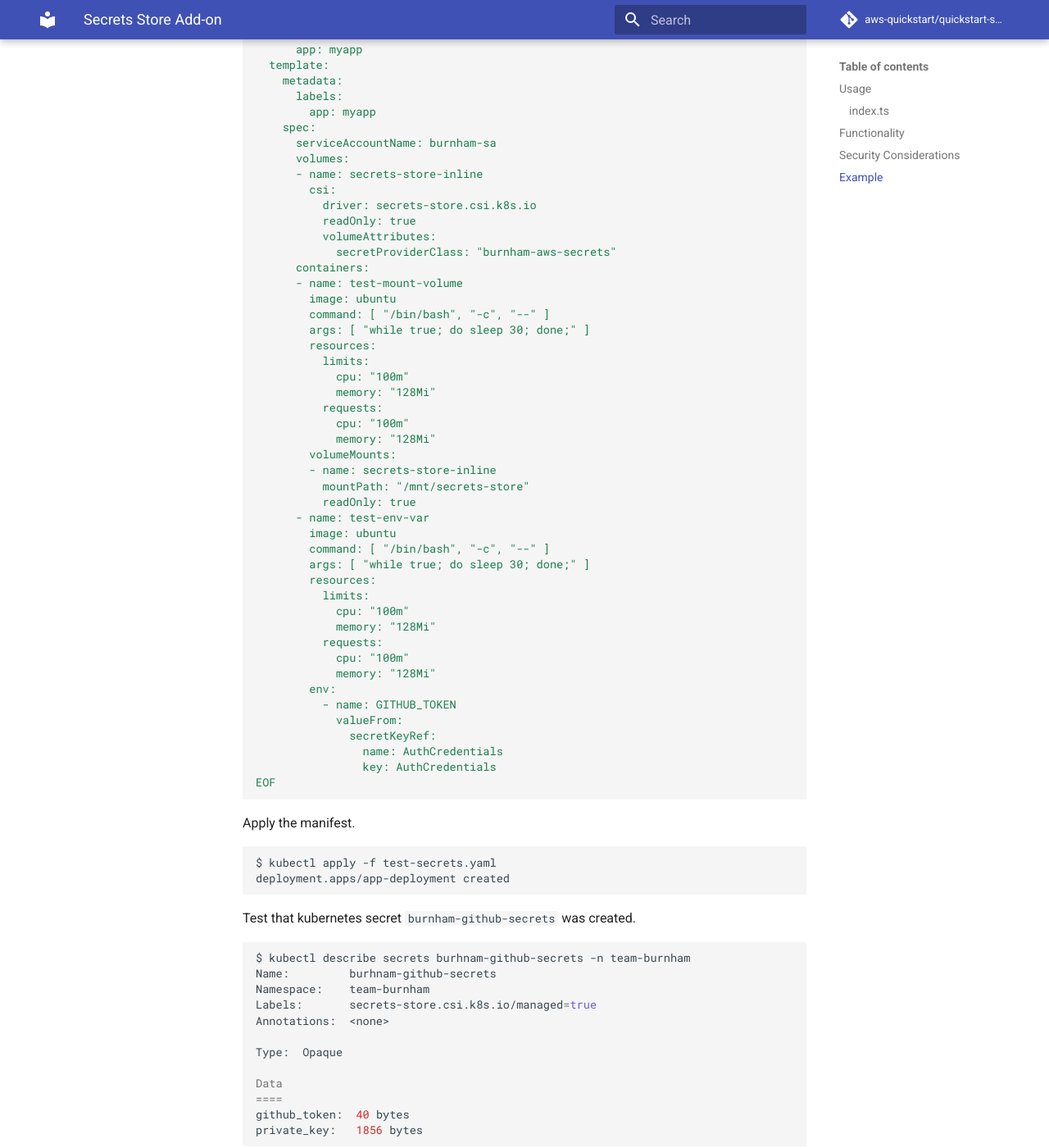
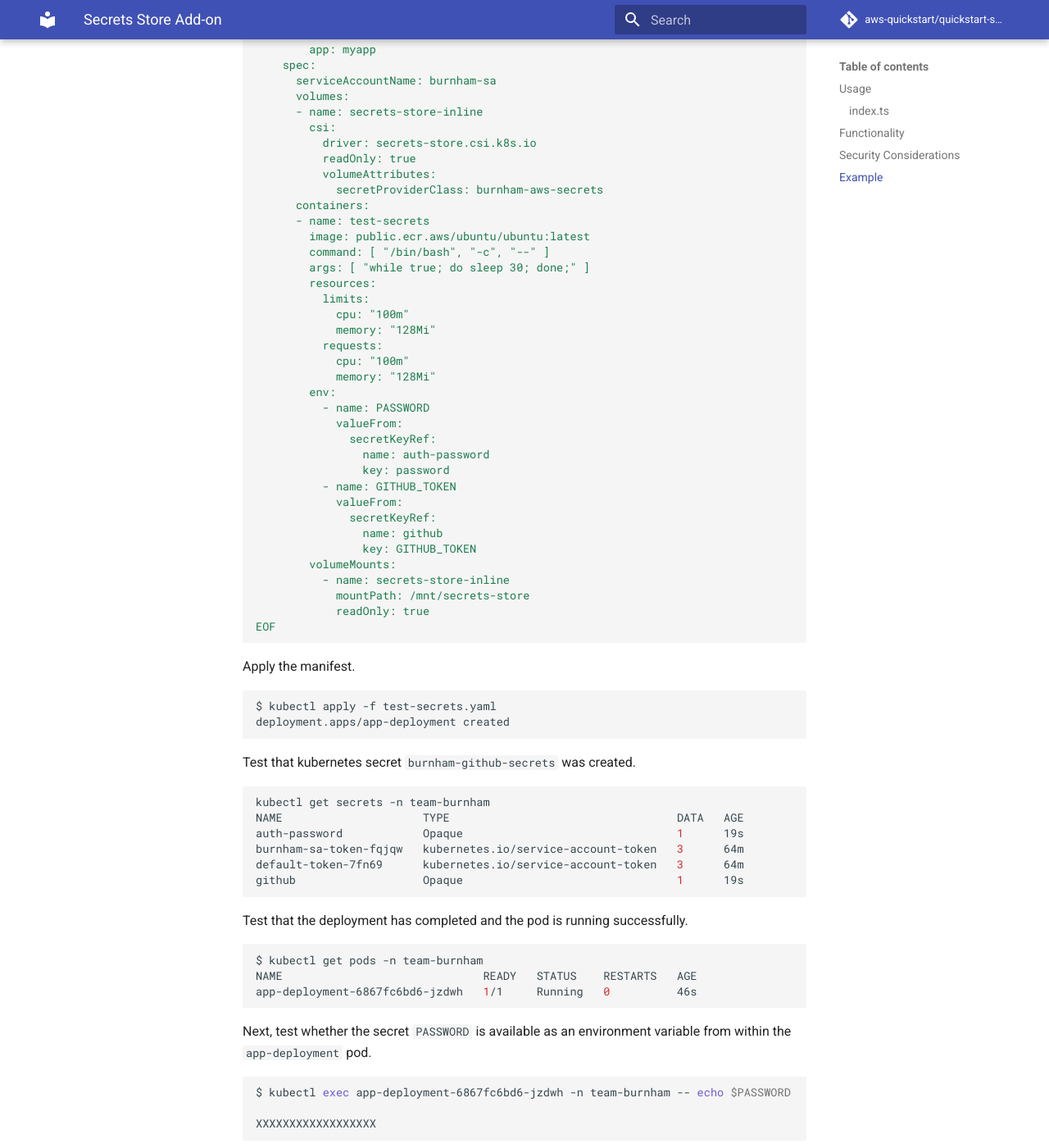
Before and after one commit to aws-quickstart/cdk-eks-blueprints, an MkDocs documentation site: the page built from docs/addons/secrets-store.md, in a window 1280 px wide and 1400 px high, scrolled down 2702 px. Shown: the whole window at 82% size. Built offline with MkDocs 1.6.1 and Material for MkDocs 9.7.7, drawn with Linux system fonts in a browser that asks for light colours; comment, search, counter and statistics services are not loaded; some of the changed text lies outside the part shown.

Commit message:
everything works as expected, finally

````diff
--- a/cdk.json
+++ b/cdk.json
@@ -5,6 +5,7 @@
         "@aws-cdk/core:enableStackNameDuplicates": "true",
         "aws-cdk:enableDiffNoFail": "true",
         "@aws-cdk/core:stackRelativeExports": "true",
+        "@aws-cdk/aws-secretsmanager:parseOwnedSecretName": "true",
         "eks.default.vpc": null,
         "eks.default.min-size": 1,
         "eks.default.max-size": 2,
--- a/docs/addons/secrets-store.md
+++ b/docs/addons/secrets-store.md
@@ -21,7 +21,11 @@ import { ISecret, Secret } from '@aws-cdk/aws-secretsmanager';
 const secretsStoreAddOn = new SecretsStoreAddOn();
 const addOns: Array<ClusterAddOn> = [ secretsStoreAddOn ];
 
-// Setup application team with secrets
+/* Setup application team with secrets
+ * Here we are generating a new SecretManager secret for AuthPassword
+ * We are also looking up a pre-existing secret in Parameter Store called GITHUB_TOKEN
+ */
+
 export class TeamBurnham extends ApplicationTeam {
     constructor(scope: Construct) {
         super({
@@ -29,19 +33,20 @@ export class TeamBurnham extends ApplicationTeam {
             users: getUserArns(scope, "team-burnham.users"),
             teamSecrets: [
                 {
-                    secretProvider: new GenerateSecretManagerProvider('auth-credentials'),
+                    secretProvider: new GenerateSecretManagerProvider(),
                     kubernetesSecret: {
-                        type: KubernetesSecretType.BASIC_AUTH,
+                        secretName: 'auth-password',
                         data: [
                             {
-                                objectName: 'auth-credentials',
-                                key: 'username'
-                            },
-                            {
-                                objectName: 'auth-credentials',
                                 key: 'password'
                             }
                         ]
+                    }
+                },
+                {
+                    secretProvider: new LookupSsmSecretByAttrs('GITHUB_TOKEN', 1),
+                    kubernetesSecret: {
+                        secretName: 'github'
                     }
                 }
             ]
@@ -50,17 +55,8 @@ export class TeamBurnham extends ApplicationTeam {
 }
 
 class GenerateSecretManagerProvider implements SecretProvider {
-
-    constructor(private secretName: string) {}
-
     provide(clusterInfo: ClusterInfo): ISecret {
-        const secret = new Secret(clusterInfo.cluster.stack, 'AuthCredentials', {
-            secretName: this.secretName,
-            generateSecretString: {
-                secretStringTemplate: JSON.stringify({ username: 'user' }),
-                generateStringKey: 'password',
-            }
-        });
+        const secret = new Secret(clusterInfo.cluster.stack, 'AuthPassword');
         // create this secret first
         clusterInfo.cluster.node.addDependency(secret);
         return secret
@@ -116,25 +112,10 @@ spec:
           driver: secrets-store.csi.k8s.io
           readOnly: true
           volumeAttributes:
-            secretProviderClass: "burnham-aws-secrets"
+            secretProviderClass: burnham-aws-secrets
       containers:
-      - name: test-mount-volume
-        image: ubuntu
-        command: [ "/bin/bash", "-c", "--" ]
-        args: [ "while true; do sleep 30; done;" ]
-        resources:
-          limits:
-            cpu: "100m"
-            memory: "128Mi"
-          requests:
-            cpu: "100m"
-            memory: "128Mi"
-        volumeMounts:
-        - name: secrets-store-inline
-          mountPath: "/mnt/secrets-store"
-          readOnly: true
-      - name: test-env-var
-        image: ubuntu
+      - name: test-secrets
+        image: public.ecr.aws/ubuntu/ubuntu:latest
         command: [ "/bin/bash", "-c", "--" ]
         args: [ "while true; do sleep 30; done;" ]
         resources:
@@ -145,11 +126,20 @@ spec:
             cpu: "100m"
             memory: "128Mi"
         env:
+          - name: PASSWORD
+            valueFrom:
+              secretKeyRef:
+                name: auth-password
+                key: password
           - name: GITHUB_TOKEN
             valueFrom:
               secretKeyRef:
-                name: AuthCredentials
-                key: AuthCredentials
+                name: github
+                key: GITHUB_TOKEN
+        volumeMounts:
+          - name: secrets-store-inline
+            mountPath: /mnt/secrets-store
+            readOnly: true
 EOF
 ```
 
@@ -163,18 +153,12 @@ deployment.apps/app-deployment created
 Test that kubernetes secret `burnham-github-secrets` was created.
 
 ```sh
-$ kubectl describe secrets burhnam-github-secrets -n team-burnham
-Name:         burhnam-github-secrets
-Namespace:    team-burnham
-Labels:       secrets-store.csi.k8s.io/managed=true
-Annotations:  <none>
-
-Type:  Opaque
-
-Data
-====
-github_token:  40 bytes
-private_key:   1856 bytes
+kubectl get secrets -n team-burnham
+NAME                     TYPE                                  DATA   AGE
+auth-password            Opaque                                1      19s
+burnham-sa-token-fqjqw   kubernetes.io/service-account-token   3      64m
+default-token-7fn69      kubernetes.io/service-account-token   3      64m
+github                   Opaque                                1      19s
 ```
 
 Test that the deployment has completed and the pod is running successfully.
@@ -185,21 +169,18 @@ NAME                              READY   STATUS    RESTARTS   AGE
 app-deployment-6867fc6bd6-jzdwh   1/1     Running   0          46s
 ```
 
-Next, test whether the secret `PRIVATE_KEY` can be accessed from within the `test-volume-mount` container.
+Next, test whether the secret `PASSWORD` is available as an environment variable from within the `app-deployment` pod.
 
 ```sh
-$ kubectl exec app-deployment-6867fc6bd6-jzdwh -c test-mount-volume -n team-burnham -- cat /mnt/secrets-store/PRIVATE_KEY
+$ kubectl exec app-deployment-6867fc6bd6-jzdwh -n team-burnham -- echo $PASSWORD
 
------BEGIN OPENSSH PRIVATE KEY-----
-...
-...
------END OPENSSH PRIVATE KEY-----
+XXXXXXXXXXXXXXXXXX
 ```
 
-Test whether `GITHUB_TOKEN` is available as an environment variable from within the `test-env-var` container.
+Test whether `GITHUB_TOKEN` is available as an environment variable from within the `app-deployment` pod.
 
 ```sh
-$ kubectl exec app-deployment-6867fc6bd6-jzdwh -c test-env-var -n team-burnham -- echo $GITHUB_TOKEN
+$ kubectl exec app-deployment-6867fc6bd6-jzdwh -n team-burnham -- echo $GITHUB_TOKEN
 
 ghp_XXXXXXXXXXXXXXXXXXXXXXXXXX
 ```
````
Also changed, not shown: other parts of docs/addons/secrets-store.md (+2 -2 lines), 4 other files.
